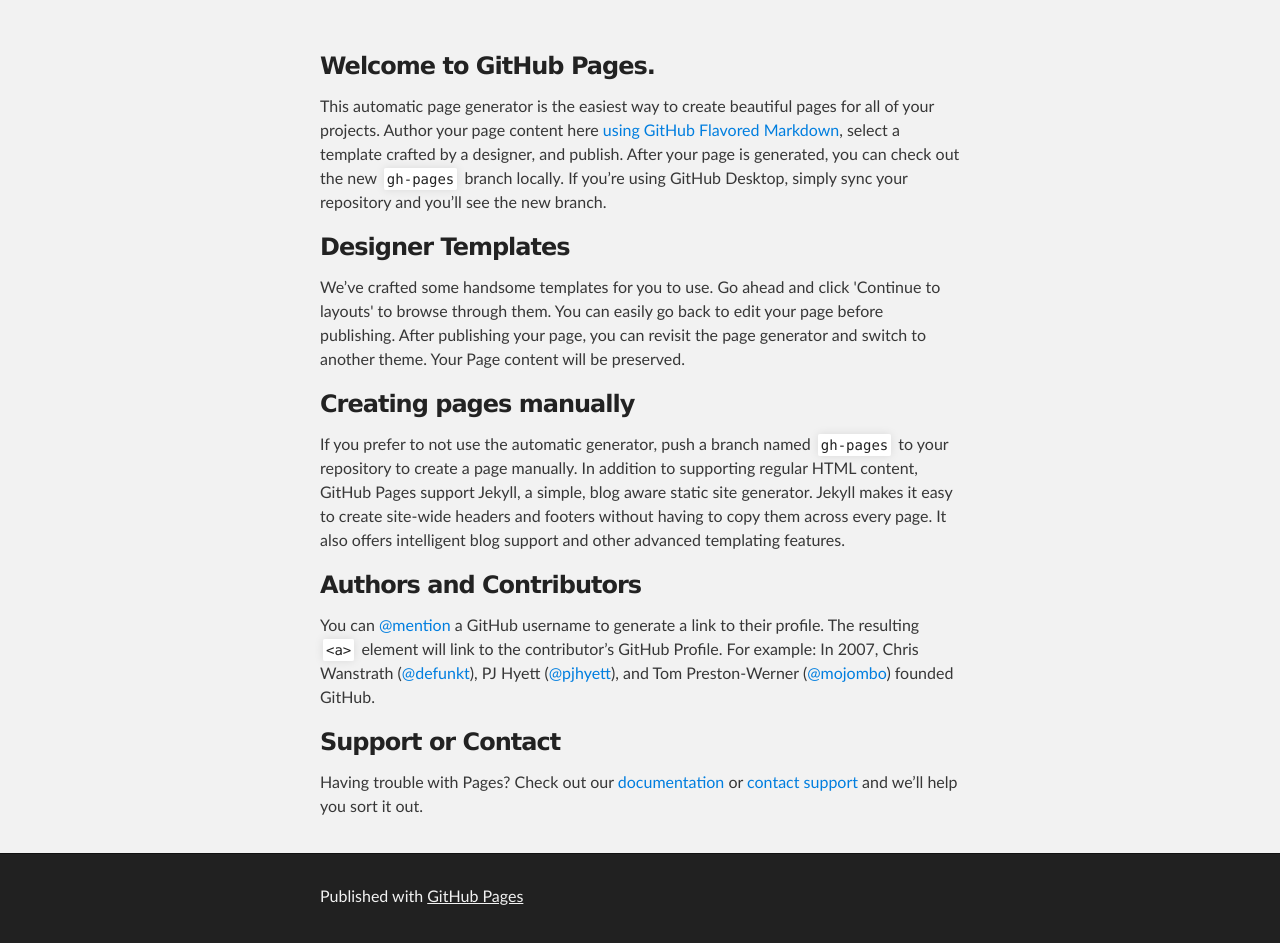
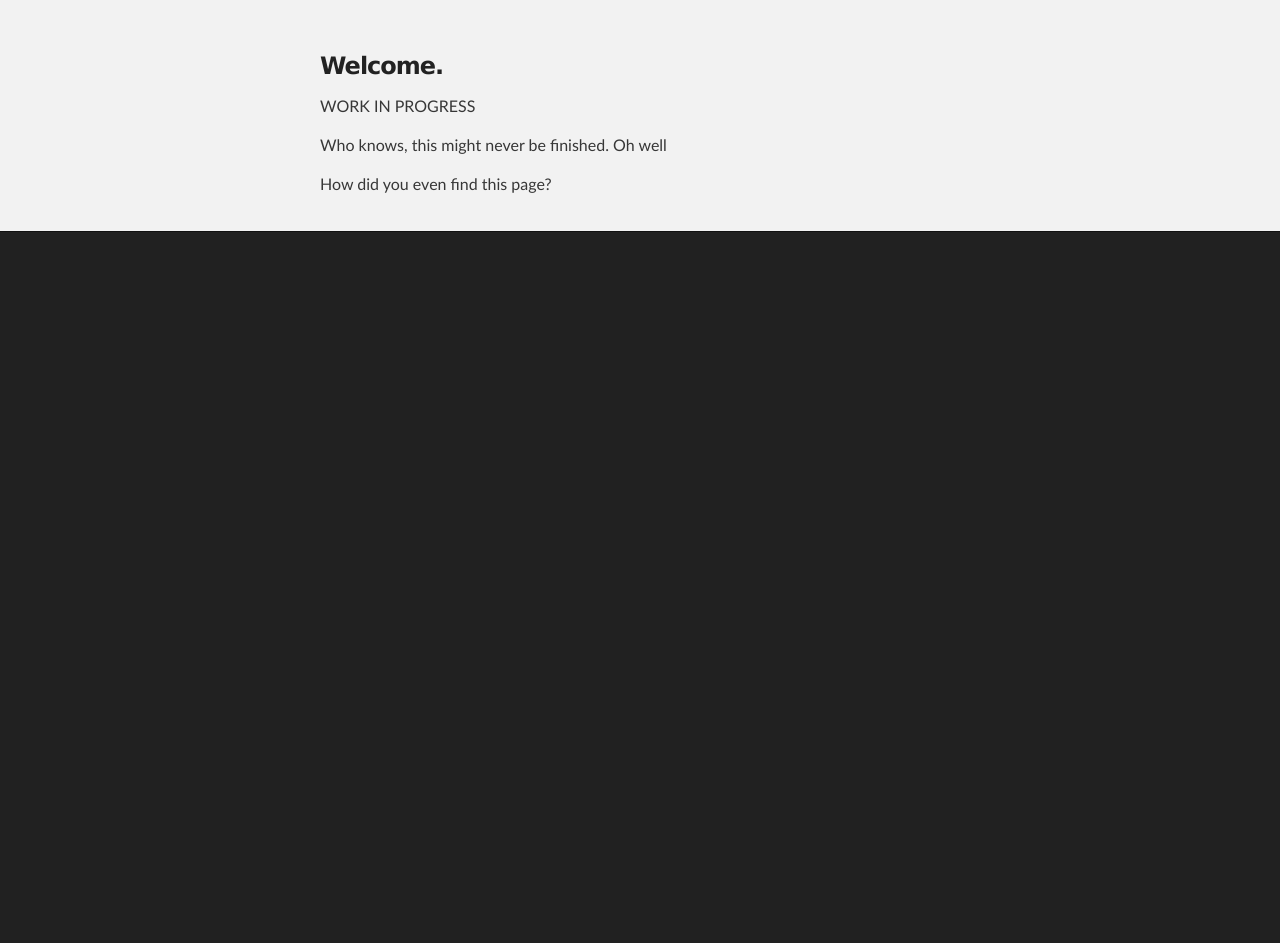
Before and after one commit to SebastianRask/sebastianrask.github.io, a plain HTML site: page index.html in a window 1280 px wide. Shown: the part 212-1155 px from the top of the page. After the commit the page ends 800 px from the top, so only its background shows below. Drawn offline with Linux system fonts and the light colour scheme.

Commit message:
Update index.html

```diff
--- a/index.html
+++ b/index.html
@@ -18,8 +18,8 @@
         <header class="inner">
           <a id="forkme_banner" href="https://github.com/SebastianRask">View on GitHub</a>
 
-          <h1 id="project_title">Sebastianrask.GitHub.io</h1>
-          <h2 id="project_tagline">sebastianrask.github.io</h2>
+          <h1 id="project_title">Sebastian Rask</h1>
+          <h2 id="project_tagline">Developer of Pocket Plays</h2>
 
         </header>
     </div>
@@ -27,38 +27,13 @@
     <!-- MAIN CONTENT -->
     <div id="main_content_wrap" class="outer">
       <section id="main_content" class="inner">
-        <h3>
-<a id="welcome-to-github-pages" class="anchor" href="#welcome-to-github-pages" aria-hidden="true"><span aria-hidden="true" class="octicon octicon-link"></span></a>Welcome to GitHub Pages.</h3>
+        <h3><a id="welcome-to-github-pages" class="anchor" href="#welcome-to-github-pages" aria-hidden="true"><span aria-hidden="true" class="octicon octicon-link"></span></a>Welcome.</h3>
 
-<p>This automatic page generator is the easiest way to create beautiful pages for all of your projects. Author your page content here <a href="https://guides.github.com/features/mastering-markdown/">using GitHub Flavored Markdown</a>, select a template crafted by a designer, and publish. After your page is generated, you can check out the new <code>gh-pages</code> branch locally. If you’re using GitHub Desktop, simply sync your repository and you’ll see the new branch.</p>
+        <p>WORK IN PROGRESS</p>
+        <p>Who knows, this might never be finished. Oh well</p>
+        <p>How did you even find this page?</p>
 
-<h3>
-<a id="designer-templates" class="anchor" href="#designer-templates" aria-hidden="true"><span aria-hidden="true" class="octicon octicon-link"></span></a>Designer Templates</h3>
-
-<p>We’ve crafted some handsome templates for you to use. Go ahead and click 'Continue to layouts' to browse through them. You can easily go back to edit your page before publishing. After publishing your page, you can revisit the page generator and switch to another theme. Your Page content will be preserved.</p>
-
-<h3>
-<a id="creating-pages-manually" class="anchor" href="#creating-pages-manually" aria-hidden="true"><span aria-hidden="true" class="octicon octicon-link"></span></a>Creating pages manually</h3>
-
-<p>If you prefer to not use the automatic generator, push a branch named <code>gh-pages</code> to your repository to create a page manually. In addition to supporting regular HTML content, GitHub Pages support Jekyll, a simple, blog aware static site generator. Jekyll makes it easy to create site-wide headers and footers without having to copy them across every page. It also offers intelligent blog support and other advanced templating features.</p>
-
-<h3>
-<a id="authors-and-contributors" class="anchor" href="#authors-and-contributors" aria-hidden="true"><span aria-hidden="true" class="octicon octicon-link"></span></a>Authors and Contributors</h3>
-
-<p>You can <a href="https://help.github.com/articles/basic-writing-and-formatting-syntax/#mentioning-users-and-teams" class="user-mention">@mention</a> a GitHub username to generate a link to their profile. The resulting <code>&lt;a&gt;</code> element will link to the contributor’s GitHub Profile. For example: In 2007, Chris Wanstrath (<a href="https://github.com/defunkt" class="user-mention">@defunkt</a>), PJ Hyett (<a href="https://github.com/pjhyett" class="user-mention">@pjhyett</a>), and Tom Preston-Werner (<a href="https://github.com/mojombo" class="user-mention">@mojombo</a>) founded GitHub.</p>
-
-<h3>
-<a id="support-or-contact" class="anchor" href="#support-or-contact" aria-hidden="true"><span aria-hidden="true" class="octicon octicon-link"></span></a>Support or Contact</h3>
-
-<p>Having trouble with Pages? Check out our <a href="https://help.github.com/pages">documentation</a> or <a href="https://github.com/contact">contact support</a> and we’ll help you sort it out.</p>
       </section>
-    </div>
-
-    <!-- FOOTER  -->
-    <div id="footer_wrap" class="outer">
-      <footer class="inner">
-        <p>Published with <a href="https://pages.github.com">GitHub Pages</a></p>
-      </footer>
     </div>
 
 
```
